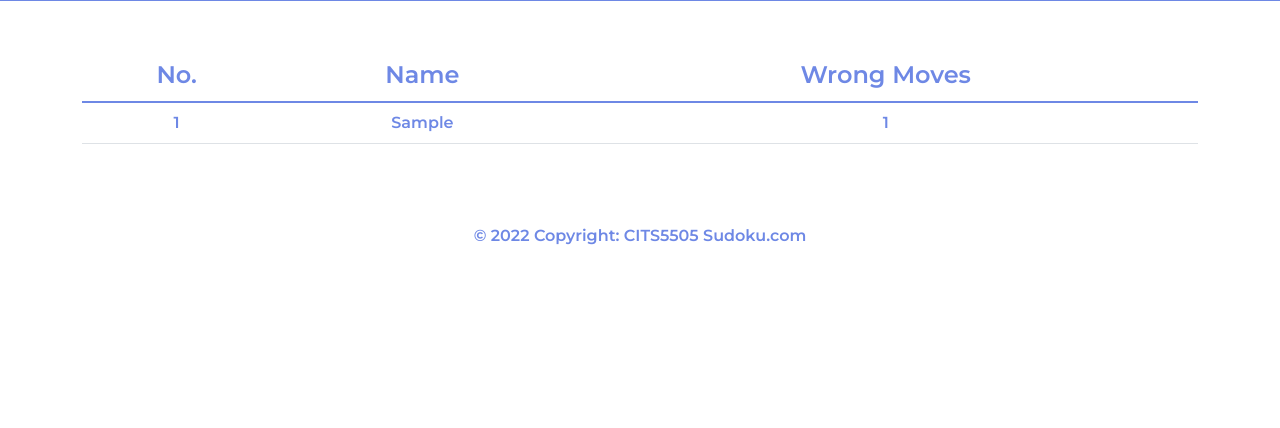
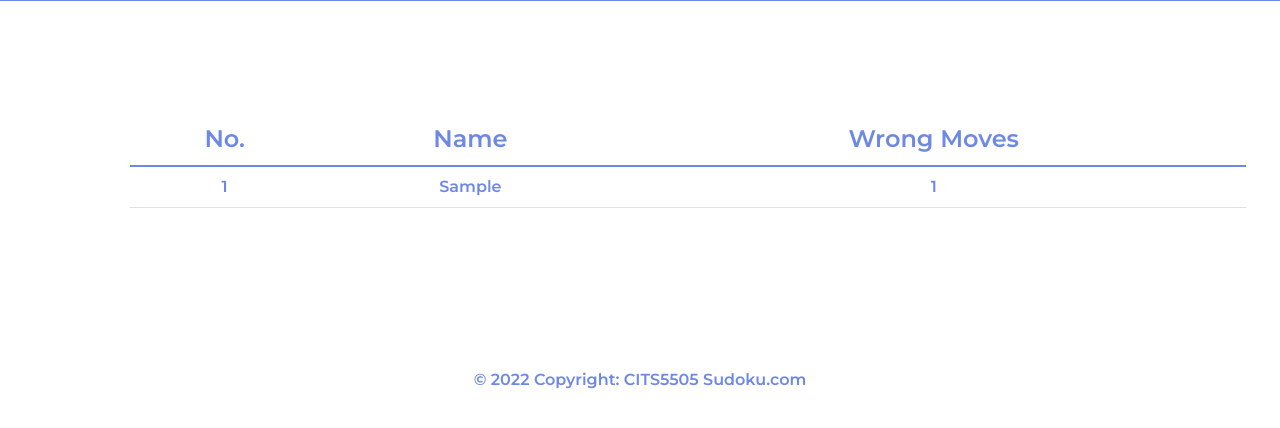
Before and after one commit to Valerietata/5506, a Flask app: page /user/allranking in a window 1280 px wide. Shown: the part 138-566 px from the top of that part. Run offline with Flask 2, Linux system fonts and the light colour scheme; tables that the repository leaves empty hold one stand-in row (Sample ...); the page is wider than the window, and the part outside it is not shown; some libraries are stand-ins or nearby versions.

Commit message:
edit ranking style

```diff
--- a/static/css/login.css
+++ b/static/css/login.css
@@ -17,6 +17,7 @@ margin-bottom:2rem;
 background-color:#394cf3;
 border-style:none;
 font-style:bolder;
+font-family: 'Montserrat', sans-serif;
 }
 
 
--- a/static/css/ranking.css
+++ b/static/css/ranking.css
@@ -1,6 +1,9 @@
 
 .table-title{
 font-size:1.5rem;
+}
+.tablestyle{
+margin:4rem 3rem 5rem 3rem;
 }
 .text-center{
     background-color: white;
--- a/static/css/register.css
+++ b/static/css/register.css
@@ -18,6 +18,7 @@ margin-bottom:2rem;
 background-color:#394cf3;
 border-style:none;
 font-style:bolder;
+
 }
 
 
--- a/templates/login.html
+++ b/templates/login.html
@@ -21,7 +21,7 @@
                     <input type="password" name="password" class="form-control" id="exampleInputPassword1">
                 </div>
                 <div class="mb-3 d-grid">
-                    <button type="submit" class="btn btn-primary">Login</button>
+                    <button type="submit" class="btn btn-primary" >Login</button>
                 </div>
                 {% for message in get_flashed_messages() %}
                     <div class="mb-3 text-danger">
--- a/templates/ranking.html
+++ b/templates/ranking.html
@@ -28,8 +28,8 @@
 
     <div id="dataid" d="{{ context.json }}" style="display:none"></div>
 
-    <section class="container-fluid p-5 ">
-        <div class="container">
+    <section class="container-fluid tablestyle p-5  ">
+        <div class="container ">
             <table id="ranking" class="table table-hover text-center" width="100%">
                 <thead>
                 <tr class="table-title">
--- a/templates/register.html
+++ b/templates/register.html
@@ -25,7 +25,7 @@
                     <input type="password" class="form-control" name="password_confirm">
                 </div>
                 <div class="mb-3 d-grid">
-                    <button type="submit" class="btn btn-primary">Sign Up</button>
+                    <button type="submit" class="btn btn-primary" >Sign Up</button>
                 </div>
                 {% for message in get_flashed_messages() %}
                     <div class="mb-3 text-danger">
```
